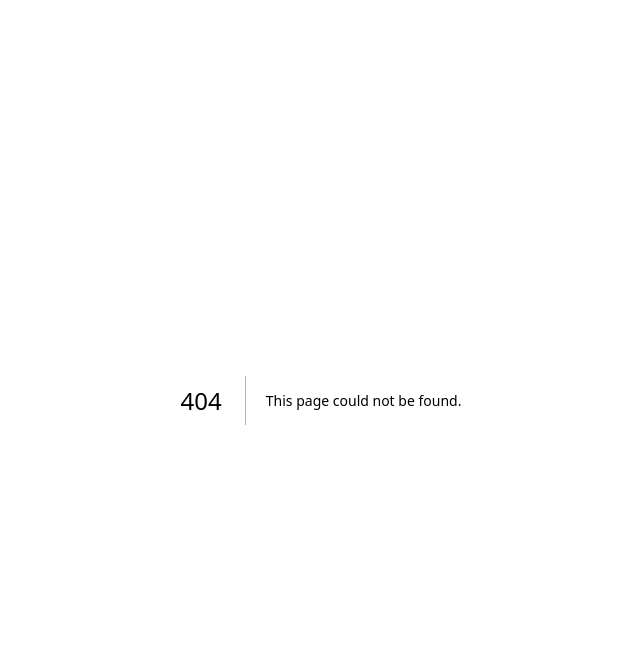
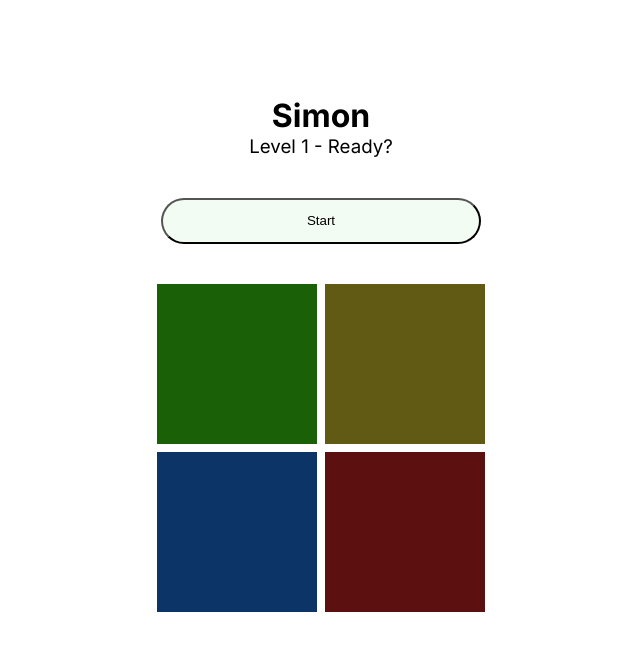
Before and after one commit to sahiyer/minigames, a Next.js app: page /simon in a window 1280 px wide. Before the commit this address had no page. Shown: the top 650 px of the page, without its empty margins (319-959 px from the left). Built offline with nearby package versions, Linux system fonts and the light colour scheme.

Commit message:
Display a Simon game board.

```diff
--- a/package.json
+++ b/package.json
@@ -12,6 +12,7 @@
     "@types/node": "20.4.2",
     "@types/react": "18.2.15",
     "@types/react-dom": "18.2.7",
+    "clsx": "^2.0.0",
     "eslint": "8.45.0",
     "eslint-config-next": "13.4.10",
     "next": "13.4.10",
--- a/src/app/globals.css
+++ b/src/app/globals.scss
@@ -1,9 +1,9 @@
 :root {
   --max-width: 1100px;
   --border-radius: 12px;
-  --font-mono: ui-monospace, Menlo, Monaco, 'Cascadia Mono', 'Segoe UI Mono',
-    'Roboto Mono', 'Oxygen Mono', 'Ubuntu Monospace', 'Source Code Pro',
-    'Fira Mono', 'Droid Sans Mono', 'Courier New', monospace;
+  --font-mono: ui-monospace, Menlo, Monaco, "Cascadia Mono", "Segoe UI Mono",
+    "Roboto Mono", "Oxygen Mono", "Ubuntu Monospace", "Source Code Pro",
+    "Fira Mono", "Droid Sans Mono", "Courier New", monospace;
 
   --foreground-rgb: 0, 0, 0;
   --background-start-rgb: 214, 219, 220;
@@ -95,3 +95,42 @@ a {
     color-scheme: dark;
   }
 }
+
+h1 {
+  text-align: center;
+  margin-top: 3em;
+}
+
+h3 {
+  text-align: center;
+  font-weight: normal;
+}
+
+$subduedGreen: #f2fcf3;
+$green: #27cf2f;
+$darkenedGreen: #167a20;
+
+button {
+  margin-top: 3em;
+  margin-left: auto;
+  margin-right: auto;
+  display: block;
+
+  background-color: $subduedGreen;
+  border-color: black;
+  border-radius: 5em;
+
+  min-width: 25%;
+  padding: 1em 2em;
+  text-align: center;
+  text-decoration: none;
+
+  &:hover {
+    background-color: $green;
+  }
+
+  &:active {
+    background-color: $darkenedGreen;
+    color: white;
+  }
+}
--- a/src/app/layout.tsx
+++ b/src/app/layout.tsx
@@ -1,4 +1,4 @@
-import './globals.css'
+import './globals.scss'
 import type { Metadata } from 'next'
 import { Inter } from 'next/font/google'
 
--- a/src/app/page.module.scss
+++ /dev/null
@@ -1,37 +0,0 @@
-$subduedGreen: #f2fcf3;
-$green: #27cf2f;
-$darkenedGreen: #167a20;
-
-.heading {
-    text-align: center;
-}
-
-.subheading {
-    text-align: center;
-    font-weight: normal;
-}
-
-.gameButton {
-    margin-top: 3em;
-    margin-left: auto;
-    margin-right: auto;
-    display: block;
-
-    background-color: $subduedGreen;
-    border-color: black;
-    border-radius: 5em;
-
-    min-width: 25%;
-    padding: 1em 2em;
-    text-align: center;
-    text-decoration: none;
-
-    &:hover {
-        background-color: $green;
-    }
-
-    &:active {
-        background-color: $darkenedGreen;
-        color: white;
-    }
-}
--- /dev/null
+++ b/src/app/simon/page.tsx
@@ -0,0 +1,26 @@
+"use client";
+
+import { useState } from "react";
+
+import styles from "./simon.module.scss"
+import clsx from "clsx";
+
+export default function Simon() {
+    const [status, setStatus] = useState("Level 1 - Ready?");
+
+    return (
+        <>
+            <h1>Simon</h1>
+            <h3>{status}</h3>
+
+            <button>Start</button>
+
+            <div className={styles.gameGrid}>
+                <div className={clsx(styles.gameTile, styles.green, styles.subdued)}></div>
+                <div className={clsx(styles.gameTile, styles.yellow, styles.subdued)}></div>
+                <div className={clsx(styles.gameTile, styles.blue, styles.subdued)}></div>
+                <div className={clsx(styles.gameTile, styles.red, styles.subdued)}></div>
+            </div>
+        </>
+    )
+}
--- /dev/null
+++ b/src/app/simon/simon.module.scss
@@ -0,0 +1,48 @@
+.gameTile {
+    width: 20vh;
+    height: 20vh;
+    background-color: #333333;
+
+    display: flex;
+    justify-content: center;
+    flex-basis: auto;
+}
+
+.gameGrid {
+    display: flex;
+    flex-wrap: wrap;
+    flex-direction: row;
+
+    width: 45vh;
+    justify-content: center;
+    margin-left: auto;
+    margin-right: auto;
+    gap: 1vh 1vh;
+
+    margin-top: 5vh;
+}
+
+$red: #e82727;
+$green: #40f10f;
+$yellow: #f1e132;
+$blue: #2181ff;
+
+.red {
+    background-color: $red;
+}
+
+.green {
+    background-color: $green;
+}
+
+.yellow {
+    background-color: $yellow;
+}
+
+.blue {
+    background-color: $blue;
+}
+
+.subdued {
+    filter: brightness(40%);
+}
```
Also changed, not shown: src/app/page.tsx (+5 -5 lines), 1 other file (tests, documents, lock files or other folders).
